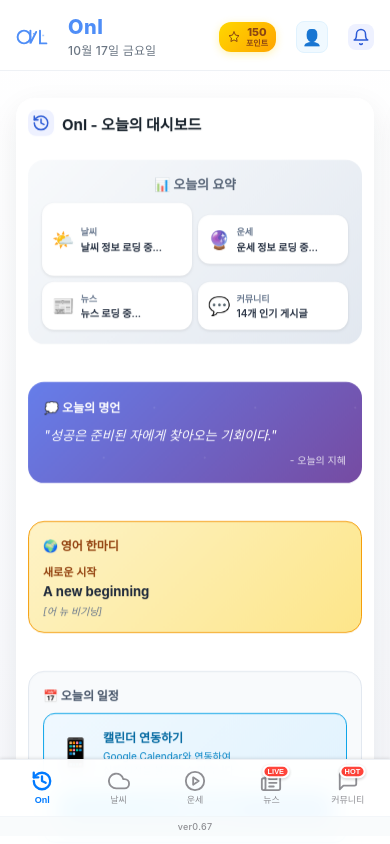
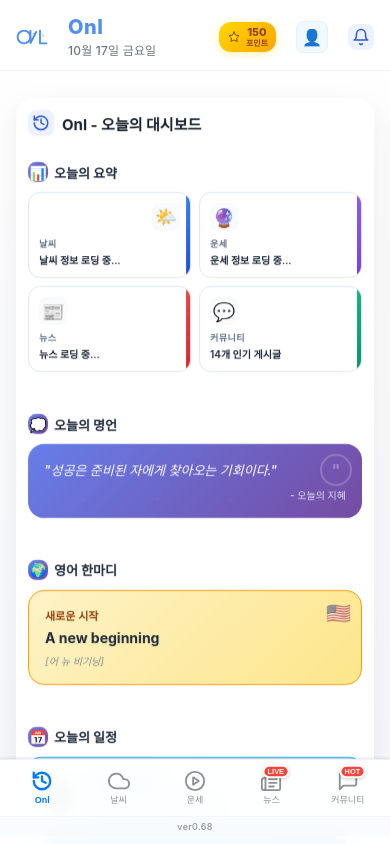
Before and after one commit to rhyme0203/daily-start, a React (Vite) app: page / in a window 390 px wide. Built offline with nearby package versions, Linux system fonts and the light colour scheme; no server answers.

Commit message:
ver0.68: Onl 탭 디자인 대폭 개선 - 일관성 있는 톤앤매너, 세련된 UI/UX

```diff
--- a/src/components/Card.css
+++ b/src/components/Card.css
@@ -1139,12 +1139,104 @@
 }
 
 /* Onl 대시보드 스타일 */
-.summary-section {
-  background: linear-gradient(135deg, #f8fafc 0%, #e2e8f0 100%);
-  border-radius: 16px;
-  padding: 16px;
+.onl-summary-section {
   margin: 16px 0;
 }
+
+.onl-section-header {
+  display: flex;
+  align-items: center;
+  gap: 8px;
+  margin-bottom: 12px;
+}
+
+.onl-section-icon {
+  font-size: 16px;
+  display: flex;
+  align-items: center;
+  justify-content: center;
+  width: 24px;
+  height: 24px;
+  background: linear-gradient(135deg, #667eea 0%, #764ba2 100%);
+  border-radius: 8px;
+  color: white;
+}
+
+.onl-section-title {
+  font-size: 14px;
+  font-weight: 700;
+  color: #1e293b;
+  flex: 1;
+}
+
+.onl-summary-grid {
+  display: grid;
+  grid-template-columns: 1fr 1fr;
+  gap: 10px;
+}
+
+.onl-summary-card {
+  background: white;
+  border-radius: 12px;
+  padding: 12px;
+  border: 1px solid #e2e8f0;
+  position: relative;
+  overflow: hidden;
+  transition: all 0.3s ease;
+  cursor: pointer;
+}
+
+.onl-summary-card:hover {
+  transform: translateY(-2px);
+  box-shadow: 0 4px 12px rgba(0, 0, 0, 0.1);
+  border-color: #cbd5e1;
+}
+
+.onl-card-icon {
+  font-size: 20px;
+  margin-bottom: 8px;
+  display: flex;
+  align-items: center;
+  justify-content: center;
+  width: 32px;
+  height: 32px;
+  border-radius: 8px;
+  background: #f8fafc;
+}
+
+.onl-card-content {
+  flex: 1;
+}
+
+.onl-card-label {
+  font-size: 10px;
+  font-weight: 600;
+  color: #64748b;
+  margin-bottom: 4px;
+  text-transform: uppercase;
+  letter-spacing: 0.5px;
+}
+
+.onl-card-value {
+  font-size: 11px;
+  font-weight: 600;
+  color: #1e293b;
+  line-height: 1.3;
+}
+
+.onl-card-indicator {
+  position: absolute;
+  top: 0;
+  right: 0;
+  width: 4px;
+  height: 100%;
+  border-radius: 0 12px 12px 0;
+}
+
+.weather-indicator { background: linear-gradient(135deg, #3b82f6 0%, #1d4ed8 100%); }
+.fortune-indicator { background: linear-gradient(135deg, #8b5cf6 0%, #7c3aed 100%); }
+.news-indicator { background: linear-gradient(135deg, #ef4444 0%, #dc2626 100%); }
+.community-indicator { background: linear-gradient(135deg, #10b981 0%, #059669 100%); }
 
 .summary-header {
   font-size: 14px;
@@ -1201,17 +1293,20 @@
   word-wrap: break-word;
 }
 
-.quote-section {
+.onl-quote-section {
+  margin: 16px 0;
+}
+
+.onl-quote-card {
   background: linear-gradient(135deg, #667eea 0%, #764ba2 100%);
   border-radius: 16px;
   padding: 18px;
-  margin: 16px 0;
-  color: white;
   position: relative;
   overflow: hidden;
-}
-
-.quote-section::before {
+  color: white;
+}
+
+.onl-quote-card::before {
   content: '';
   position: absolute;
   top: 0;
@@ -1222,69 +1317,122 @@
   pointer-events: none;
 }
 
-.quote-header {
-  font-size: 13px;
-  font-weight: 600;
-  margin-bottom: 12px;
+.onl-quote-content {
   position: relative;
   z-index: 1;
 }
 
-.quote-content {
-  position: relative;
-  z-index: 1;
-}
-
-.quote-text {
+.onl-quote-text {
   font-size: 14px;
   line-height: 1.6;
   margin-bottom: 8px;
   font-style: italic;
-}
-
-.quote-author {
+  font-weight: 500;
+}
+
+.onl-quote-author {
   font-size: 11px;
   opacity: 0.8;
   text-align: right;
-}
-
-.english-section {
+  font-weight: 500;
+}
+
+.onl-quote-decoration {
+  position: absolute;
+  top: 12px;
+  right: 12px;
+  width: 40px;
+  height: 40px;
+  border: 2px solid rgba(255, 255, 255, 0.2);
+  border-radius: 50%;
+  z-index: 1;
+}
+
+.onl-quote-decoration::before {
+  content: '"';
+  position: absolute;
+  top: 50%;
+  left: 50%;
+  transform: translate(-50%, -50%);
+  font-size: 20px;
+  font-weight: 700;
+  opacity: 0.3;
+}
+
+.onl-english-section {
+  margin: 16px 0;
+}
+
+.onl-english-card {
   background: linear-gradient(135deg, #fef3c7 0%, #fde68a 100%);
   border: 1px solid #f59e0b;
   border-radius: 16px;
-  padding: 16px;
-  margin: 16px 0;
-}
-
-.english-header {
-  font-size: 13px;
-  font-weight: 700;
+  padding: 18px;
+  position: relative;
+  overflow: hidden;
+}
+
+.onl-english-content {
+  display: flex;
+  flex-direction: column;
+  gap: 6px;
+  position: relative;
+  z-index: 1;
+}
+
+.onl-english-korean {
+  font-size: 12px;
+  font-weight: 600;
   color: #92400e;
-  margin-bottom: 12px;
-}
-
-.english-content {
-  display: flex;
-  flex-direction: column;
-  gap: 4px;
-}
-
-.english-korean {
-  font-size: 12px;
-  font-weight: 600;
-  color: #92400e;
-}
-
-.english-english {
-  font-size: 14px;
+}
+
+.onl-english-english {
+  font-size: 15px;
   font-weight: 700;
   color: #1e293b;
-}
-
-.english-pronunciation {
+  line-height: 1.3;
+}
+
+.onl-english-pronunciation {
   font-size: 11px;
   color: #64748b;
   font-style: italic;
+  opacity: 0.8;
+}
+
+.onl-english-flag {
+  position: absolute;
+  top: 12px;
+  right: 12px;
+  font-size: 24px;
+  opacity: 0.7;
+  z-index: 1;
+}
+
+.onl-schedule-section {
+  margin: 16px 0;
+}
+
+.onl-sync-badge {
+  display: flex;
+  align-items: center;
+  gap: 4px;
+  background: linear-gradient(135deg, #10b981 0%, #059669 100%);
+  color: white;
+  font-size: 10px;
+  font-weight: 600;
+  padding: 4px 8px;
+  border-radius: 12px;
+  margin-left: auto;
+  animation: pulse 2s infinite;
+}
+
+.sync-icon {
+  font-size: 10px;
+}
+
+.sync-text {
+  font-size: 9px;
 }
 
 .schedule-section {
@@ -1589,76 +1737,88 @@
   }
 
   /* Onl 대시보드 모바일 스타일 */
-  .summary-section {
-    padding: 14px;
-    margin: 14px 0;
-  }
-
-  .summary-header {
+  .onl-section-header {
+    gap: 6px;
+    margin-bottom: 10px;
+  }
+
+  .onl-section-icon {
+    width: 20px;
+    height: 20px;
+    font-size: 14px;
+  }
+
+  .onl-section-title {
     font-size: 13px;
-    margin-bottom: 10px;
-  }
-
-  .summary-grid {
-    gap: 6px;
-  }
-
-  .summary-item {
+  }
+
+  .onl-summary-grid {
+    gap: 8px;
+  }
+
+  .onl-summary-card {
     padding: 10px;
-    gap: 6px;
-  }
-
-  .summary-icon {
+  }
+
+  .onl-card-icon {
+    width: 28px;
+    height: 28px;
     font-size: 18px;
-  }
-
-  .summary-label {
+    margin-bottom: 6px;
+  }
+
+  .onl-card-label {
     font-size: 9px;
   }
 
-  .summary-value {
+  .onl-card-value {
     font-size: 10px;
   }
 
-  .quote-section {
+  .onl-quote-card {
     padding: 16px;
-    margin: 14px 0;
-  }
-
-  .quote-header {
-    font-size: 12px;
-    margin-bottom: 10px;
-  }
-
-  .quote-text {
+  }
+
+  .onl-quote-text {
     font-size: 13px;
     margin-bottom: 6px;
   }
 
-  .quote-author {
+  .onl-quote-author {
     font-size: 10px;
   }
 
-  .english-section {
-    padding: 14px;
-    margin: 14px 0;
-  }
-
-  .english-header {
-    font-size: 12px;
-    margin-bottom: 10px;
-  }
-
-  .english-korean {
+  .onl-quote-decoration {
+    width: 32px;
+    height: 32px;
+    top: 10px;
+    right: 10px;
+  }
+
+  .onl-quote-decoration::before {
+    font-size: 16px;
+  }
+
+  .onl-english-card {
+    padding: 16px;
+  }
+
+  .onl-english-korean {
     font-size: 11px;
   }
 
-  .english-english {
-    font-size: 13px;
-  }
-
-  .english-pronunciation {
+  .onl-english-english {
+    font-size: 14px;
+  }
+
+  .onl-english-pronunciation {
     font-size: 10px;
+  }
+
+  .onl-english-flag {
+    font-size: 20px;
+    top: 10px;
+    right: 10px;
   }
 
   .schedule-section {
@@ -1713,10 +1873,17 @@
     font-size: 12px;
   }
 
-  .calendar-sync-badge {
+  .onl-sync-badge {
+    font-size: 9px;
+    padding: 3px 6px;
+  }
+
+  .sync-icon {
+    font-size: 9px;
+  }
+
+  .sync-text {
     font-size: 8px;
-    padding: 2px 5px;
-    margin-left: 6px;
   }
 
   .calendar-event {
--- a/src/components/Footer.tsx
+++ b/src/components/Footer.tsx
@@ -94,7 +94,7 @@ const Footer: React.FC<FooterProps> = ({
 
       {/* 버전 정보 */}
       <div className="version-info">
-        <span className="version-text">ver0.67</span>
+        <span className="version-text">ver0.68</span>
       </div>
     </footer>
   )
--- a/src/components/OnlCard.tsx
+++ b/src/components/OnlCard.tsx
@@ -214,68 +214,91 @@ const OnlCard: React.FC<OnlCardProps> = ({ onProfileClick: _onProfileClick }) =>
       </div>
 
       {/* 다른 탭들 요약 */}
-      <div className="summary-section">
-        <div className="summary-header">📊 오늘의 요약</div>
-        <div className="summary-grid">
-          <div className="summary-item weather-summary">
-            <div className="summary-icon">🌤️</div>
-            <div className="summary-content">
-              <div className="summary-label">날씨</div>
-              <div className="summary-value">{getWeatherSummary()}</div>
+      <div className="onl-summary-section">
+        <div className="onl-section-header">
+          <div className="onl-section-icon">📊</div>
+          <div className="onl-section-title">오늘의 요약</div>
+        </div>
+        <div className="onl-summary-grid">
+          <div className="onl-summary-card weather-card">
+            <div className="onl-card-icon weather-icon">🌤️</div>
+            <div className="onl-card-content">
+              <div className="onl-card-label">날씨</div>
+              <div className="onl-card-value">{getWeatherSummary()}</div>
             </div>
+            <div className="onl-card-indicator weather-indicator"></div>
           </div>
 
-          <div className="summary-item fortune-summary">
-            <div className="summary-icon">🔮</div>
-            <div className="summary-content">
-              <div className="summary-label">운세</div>
-              <div className="summary-value">{getFortuneSummary()}</div>
+          <div className="onl-summary-card fortune-card">
+            <div className="onl-card-icon fortune-icon">🔮</div>
+            <div className="onl-card-content">
+              <div className="onl-card-label">운세</div>
+              <div className="onl-card-value">{getFortuneSummary()}</div>
             </div>
+            <div className="onl-card-indicator fortune-indicator"></div>
           </div>
 
-          <div className="summary-item news-summary">
-            <div className="summary-icon">📰</div>
-            <div className="summary-content">
-              <div className="summary-label">뉴스</div>
-              <div className="summary-value">{getNewsSummary()}</div>
+          <div className="onl-summary-card news-card">
+            <div className="onl-card-icon news-icon">📰</div>
+            <div className="onl-card-content">
+              <div className="onl-card-label">뉴스</div>
+              <div className="onl-card-value">{getNewsSummary()}</div>
             </div>
+            <div className="onl-card-indicator news-indicator"></div>
           </div>
 
-          <div className="summary-item community-summary">
-            <div className="summary-icon">💬</div>
-            <div className="summary-content">
-              <div className="summary-label">커뮤니티</div>
-              <div className="summary-value">{getCommunitySummary()}</div>
+          <div className="onl-summary-card community-card">
+            <div className="onl-card-icon community-icon">💬</div>
+            <div className="onl-card-content">
+              <div className="onl-card-label">커뮤니티</div>
+              <div className="onl-card-value">{getCommunitySummary()}</div>
             </div>
+            <div className="onl-card-indicator community-indicator"></div>
           </div>
         </div>
       </div>
 
       {/* 오늘의 명언 */}
-      <div className="quote-section">
-        <div className="quote-header">💭 오늘의 명언</div>
-        <div className="quote-content">
-          <div className="quote-text">"{selectedQuote}"</div>
-          <div className="quote-author">- 오늘의 지혜</div>
+      <div className="onl-quote-section">
+        <div className="onl-section-header">
+          <div className="onl-section-icon">💭</div>
+          <div className="onl-section-title">오늘의 명언</div>
+        </div>
+        <div className="onl-quote-card">
+          <div className="onl-quote-content">
+            <div className="onl-quote-text">"{selectedQuote}"</div>
+            <div className="onl-quote-author">- 오늘의 지혜</div>
+          </div>
+          <div className="onl-quote-decoration"></div>
         </div>
       </div>
 
       {/* 영어 한마디 */}
-      <div className="english-section">
-        <div className="english-header">🌍 영어 한마디</div>
-        <div className="english-content">
-          <div className="english-korean">{selectedEnglish.korean}</div>
-          <div className="english-english">{selectedEnglish.english}</div>
-          <div className="english-pronunciation">[{selectedEnglish.pronunciation}]</div>
+      <div className="onl-english-section">
+        <div className="onl-section-header">
+          <div className="onl-section-icon">🌍</div>
+          <div className="onl-section-title">영어 한마디</div>
+        </div>
+        <div className="onl-english-card">
+          <div className="onl-english-content">
+            <div className="onl-english-korean">{selectedEnglish.korean}</div>
+            <div className="onl-english-english">{selectedEnglish.english}</div>
+            <div className="onl-english-pronunciation">[{selectedEnglish.pronunciation}]</div>
+          </div>
+          <div className="onl-english-flag">🇺🇸</div>
         </div>
       </div>
 
       {/* 오늘의 일정 */}
-      <div className="schedule-section">
-        <div className="schedule-header">
-          📅 오늘의 일정
+      <div className="onl-schedule-section">
+        <div className="onl-section-header">
+          <div className="onl-section-icon">📅</div>
+          <div className="onl-section-title">오늘의 일정</div>
           {calendarConnected && (
-            <span className="calendar-sync-badge">🔄 연동됨</span>
+            <div className="onl-sync-badge">
+              <span className="sync-icon">🔄</span>
+              <span className="sync-text">연동됨</span>
+            </div>
           )}
         </div>
 
--- a/src/components/WeatherCard.tsx
+++ b/src/components/WeatherCard.tsx
@@ -2,7 +2,6 @@ import React from 'react'
 import { useWeatherData } from '../hooks/useWeatherData'
 import { useActivityRecommendation } from '../hooks/useActivityRecommendation'
 import { useUserProfile } from '../contexts/UserProfileContext'
-import HotDealBanner from './HotDealBanner'
 import './Card.css'
 
 interface WeatherCardProps {
@@ -266,8 +265,6 @@ const WeatherCard: React.FC<WeatherCardProps> = ({ onProfileClick }) => {
         </div>
       )}
 
-      {/* 쿠팡 파트너스 핫딜 배너 */}
-      <HotDealBanner />
     </div>
   )
 }
```
Also changed, not shown: src/components/HotDealBanner.tsx (deleted, +0 -98 lines), src/components/FortuneChart.css (line endings or trailing spaces), src/components/FortuneChart.tsx (line endings or trailing spaces), src/vite-env.d.ts (line endings or trailing spaces), 2 other files (tests, documents, lock files or other folders).
